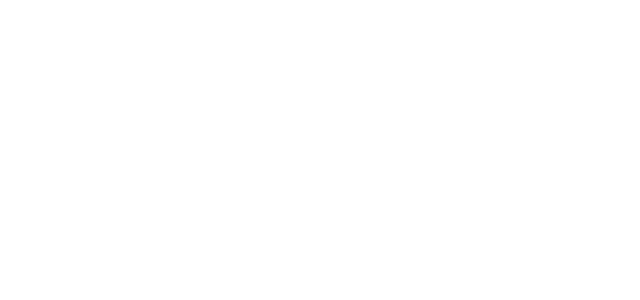
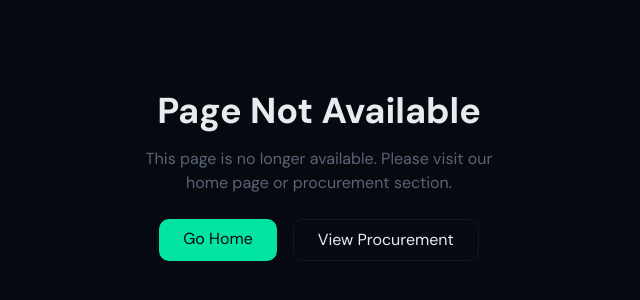
Before and after one commit to wahidhamdat/v0-nexus-work-management-platform-qi, a Next.js app: page /shield in a window 1280 px wide. Before the commit this address had no page. Shown: the part 224-524 px from the top of the page, without its empty margins (321-961 px from the left). Built offline with nearby package versions, Linux system fonts and the light colour scheme.

Commit message:
update branch

```diff
--- a/app/claims/page.tsx
+++ b/app/claims/page.tsx
@@ -1,5 +1,27 @@
-import { redirect } from "next/navigation"
+import { Metadata } from "next"
+
+export const metadata: Metadata = {
+  title: "Page Not Available",
+  description: "This page is no longer available.",
+}
 
 export default function ClaimsPage() {
-  redirect("/")
+  return (
+    <div className="min-h-screen flex items-center justify-center bg-background">
+      <div className="text-center p-8 max-w-md">
+        <h1 className="text-4xl font-bold mb-4">Page Not Available</h1>
+        <p className="text-muted-foreground mb-6">
+          This page is no longer available. Please visit our home page or procurement section.
+        </p>
+        <div className="flex gap-4 justify-center">
+          <a href="/" className="px-6 py-2 bg-primary text-primary-foreground rounded-md hover:bg-primary/90">
+            Go Home
+          </a>
+          <a href="/procurement" className="px-6 py-2 border border-input rounded-md hover:bg-accent">
+            View Procurement
+          </a>
+        </div>
+      </div>
+    </div>
+  )
 }
--- a/app/pharma/page.tsx
+++ b/app/pharma/page.tsx
@@ -1,5 +1,27 @@
-import { redirect } from "next/navigation"
+import { Metadata } from "next"
+
+export const metadata: Metadata = {
+  title: "Page Not Available",
+  description: "This page is no longer available.",
+}
 
 export default function PharmaPage() {
-  redirect("/")
+  return (
+    <div className="min-h-screen flex items-center justify-center bg-background">
+      <div className="text-center p-8 max-w-md">
+        <h1 className="text-4xl font-bold mb-4">Page Not Available</h1>
+        <p className="text-muted-foreground mb-6">
+          This page is no longer available. Please visit our home page or procurement section.
+        </p>
+        <div className="flex gap-4 justify-center">
+          <a href="/" className="px-6 py-2 bg-primary text-primary-foreground rounded-md hover:bg-primary/90">
+            Go Home
+          </a>
+          <a href="/procurement" className="px-6 py-2 border border-input rounded-md hover:bg-accent">
+            View Procurement
+          </a>
+        </div>
+      </div>
+    </div>
+  )
 }
--- a/app/shield/page.tsx
+++ b/app/shield/page.tsx
@@ -1,5 +1,27 @@
-import { redirect } from "next/navigation"
+import { Metadata } from "next"
+
+export const metadata: Metadata = {
+  title: "Page Not Available",
+  description: "This page is no longer available.",
+}
 
 export default function ShieldPage() {
-  redirect("/")
+  return (
+    <div className="min-h-screen flex items-center justify-center bg-background">
+      <div className="text-center p-8 max-w-md">
+        <h1 className="text-4xl font-bold mb-4">Page Not Available</h1>
+        <p className="text-muted-foreground mb-6">
+          This page is no longer available. Please visit our home page or procurement section.
+        </p>
+        <div className="flex gap-4 justify-center">
+          <a href="/" className="px-6 py-2 bg-primary text-primary-foreground rounded-md hover:bg-primary/90">
+            Go Home
+          </a>
+          <a href="/procurement" className="px-6 py-2 border border-input rounded-md hover:bg-accent">
+            View Procurement
+          </a>
+        </div>
+      </div>
+    </div>
+  )
 }
```
Also changed, not shown: 1 other file (tests, documents, lock files or other folders).
